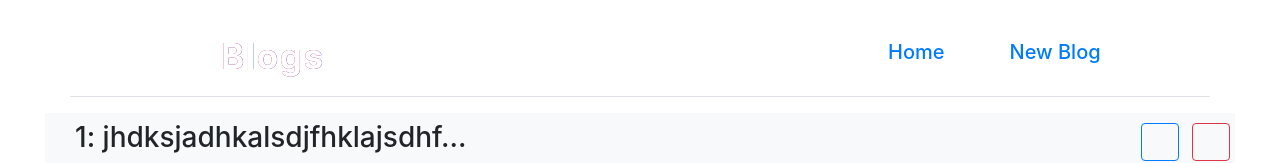
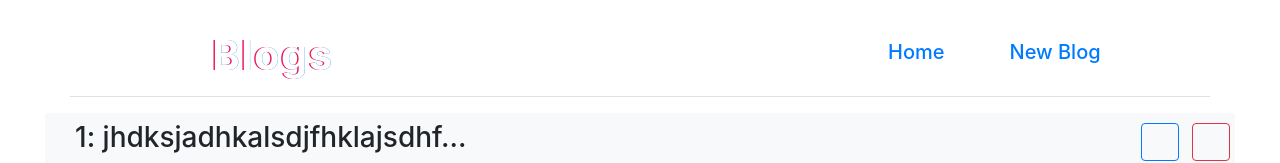
Before and after one commit to blackhammer2000/json-server-blogs, a React (Create React App) app: page / in a window 1280 px wide. Shown: the top 163 px of the page. Built offline with nearby package versions, Linux system fonts and the light colour scheme; data requests are answered from the project's data file; a web font is replaced by a local one.

Commit message:
fixed the header animation bugs, works perfectly...

```diff
--- a/src/components/css/header.css
+++ b/src/components/css/header.css
@@ -9,20 +9,20 @@
   top: 50%;
   left: 20%;
   transform: translate(-50%, -50%);
-  font-size: 2.2rem;
+  font-size: 2.6rem;
   letter-spacing: 1.5px;
 }
 
-.one {
+.header .one {
   color: #2196f3;
   z-index: 1;
   animation: glitch 0.3s infinite alternate;
 }
 
-.three {
+.header .three {
   color: #e91e63;
   z-index: 2;
-  animation: glitch 0.3s infinite alternate reverse;
+  animation: glitch 0.3s infinite reverse;
 }
 
 .two {
--- a/src/components/js/Header.jsx
+++ b/src/components/js/Header.jsx
@@ -11,6 +11,7 @@ const Header = () => {
         <h2 className=" heading two text-white  font-weight-bold">Blogs</h2>
         <h2 className="heading three font-weight-bold">Blogs</h2>
       </div>
+
       <ul className="row list-unstyled w-25 justify-content-around mt-3 ">
         <CustomLink to="/home">Home</CustomLink>
         <CustomLink to="/new">New Blog</CustomLink>
```
